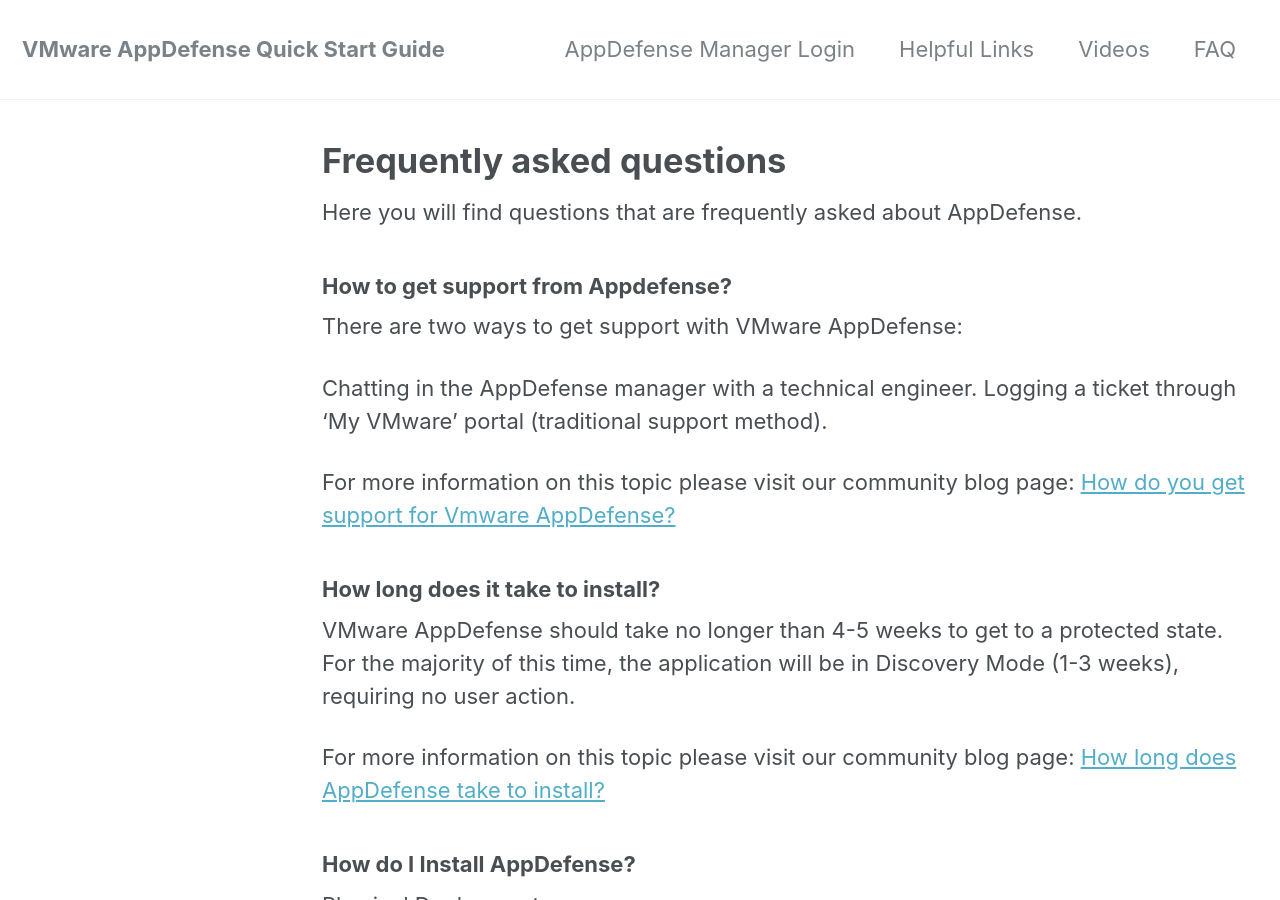
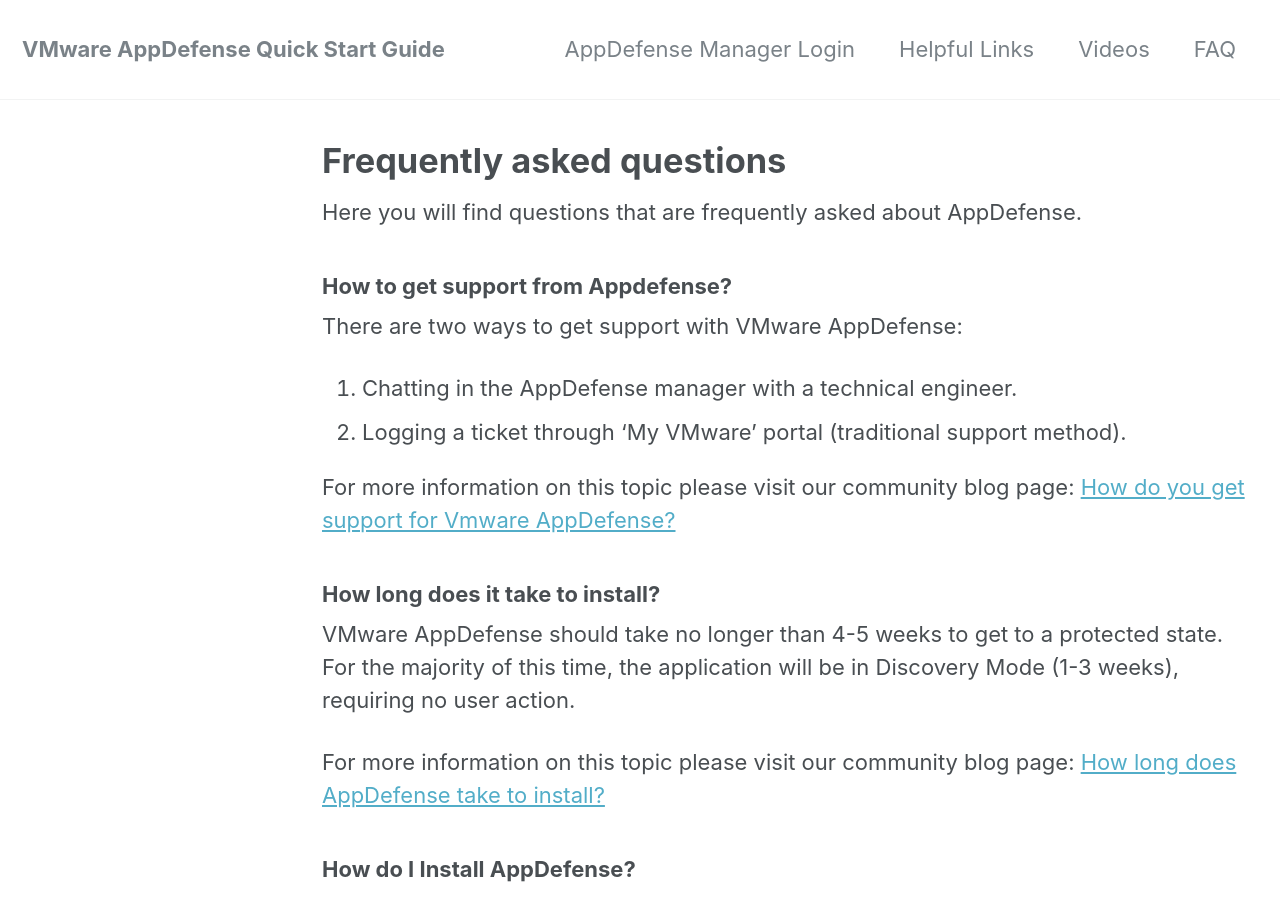
Before and after one commit to vmware-csa-team/AppDefense-Quick-Start-Guide, a Jekyll site: the page built from _pages/about.md, in a window 1280 px wide and 900 px high. Built offline with Jekyll 4.4.1, drawn with Linux system fonts in a browser that asks for light colours; nearby versions of some CDN libraries; part of the change alters nothing that is shown.

```diff
--- a/_pages/about.md
+++ b/_pages/about.md
@@ -14,8 +14,8 @@ Here you will find questions that are frequently asked about AppDefense.
 
 There are two ways to get support with VMware AppDefense:
 
-Chatting in the AppDefense manager with a technical engineer.
-Logging a ticket through ‘My VMware’ portal (traditional support method).
+1. Chatting in the AppDefense manager with a technical engineer.
+2. Logging a ticket through ‘My VMware’ portal (traditional support method).
 
 For more information on this topic please visit our community blog page:
 [How do you get support for Vmware AppDefense?](https://communities.vmware.com/thread/616075){:target="_blank"}
```
